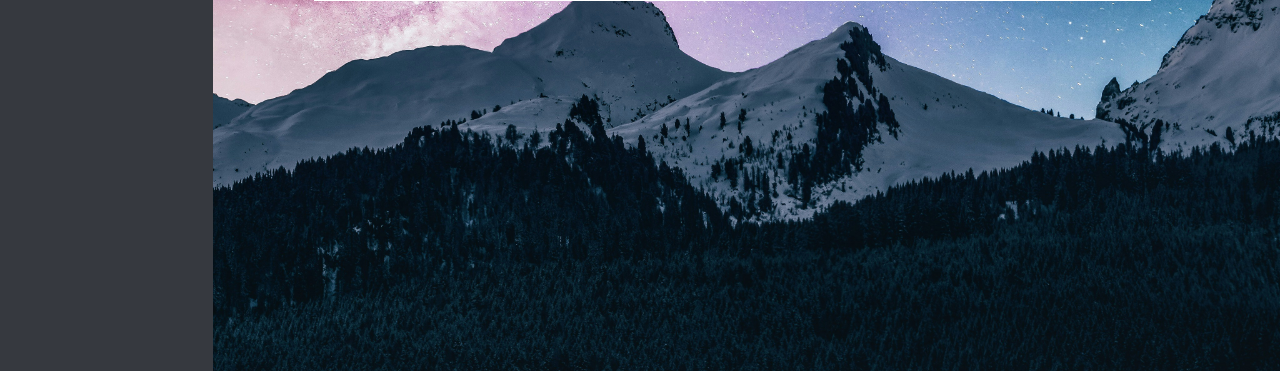
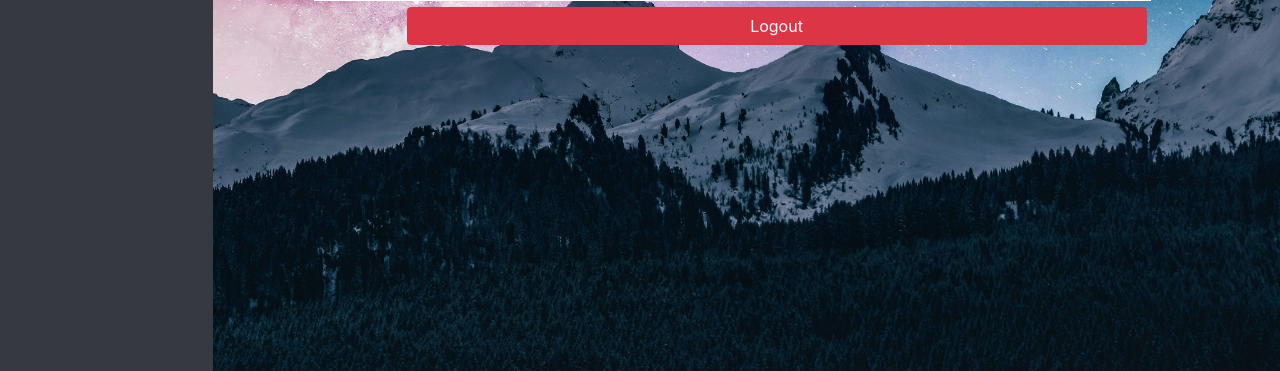
Before and after one commit to Tarxanask/LabWork, a Flask app: page / in a window 1280 px wide. Shown: the part 429-800 px from the top of the page. Run offline with Flask 3, Linux system fonts and the light colour scheme; the visitor is signed in with stand-in values (Sample User, id 1); data that the repository does not hold is empty; some libraries are stand-ins or nearby versions.

Commit message:
logoutButton
added logoutButton

```diff
--- a/website/templates/home.html
+++ b/website/templates/home.html
@@ -71,6 +71,11 @@
                 </div>
                 <br>
                 {% endfor %}
+                 <div style="position: absolute; bottom: 20px; width: 100%; text-align: center;">
+                    <form method="GET" action="/logout">
+                        <button type="submit" class="btn btn-danger" style="width: 80%; background-color: #dc3545; border-color: #dc3545;">Logout</button>
+                    </form>
+                </div>
             </div>
         </main>
     </div>
```
Also changed, not shown: .aider.chat.history.md, instance/database.db, 1 other file.
